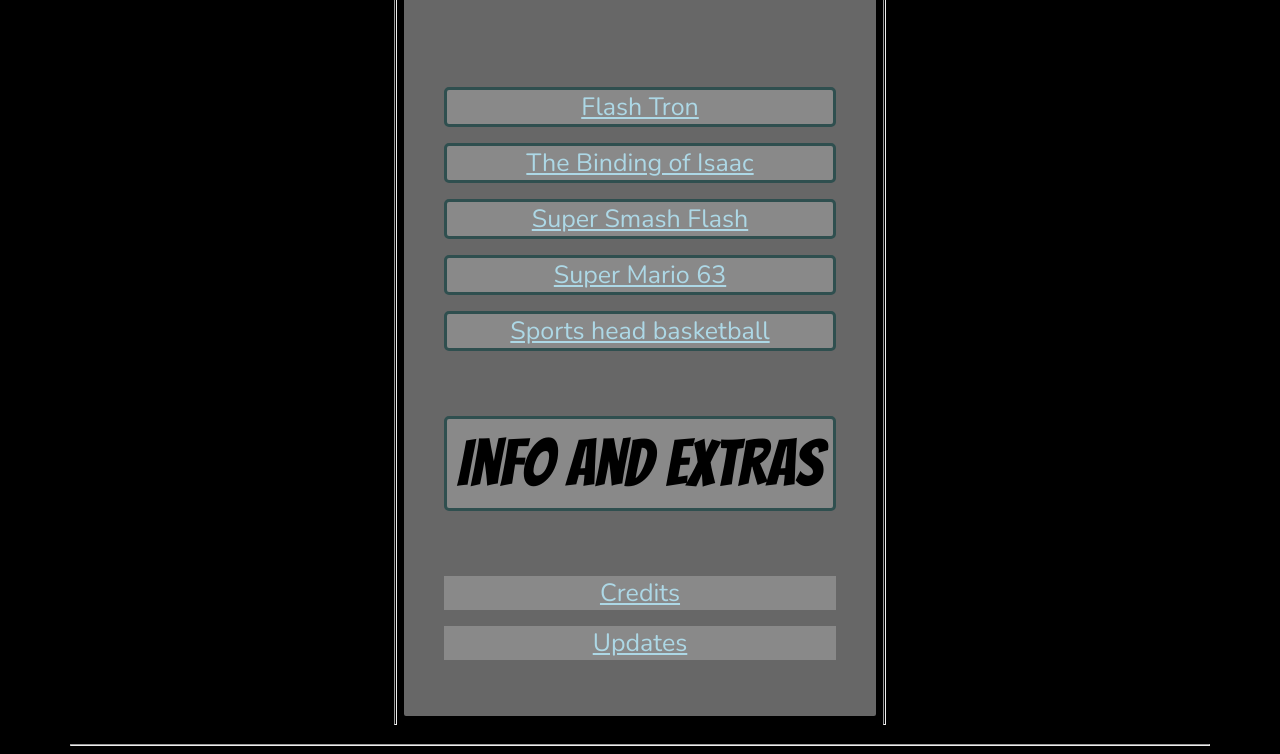
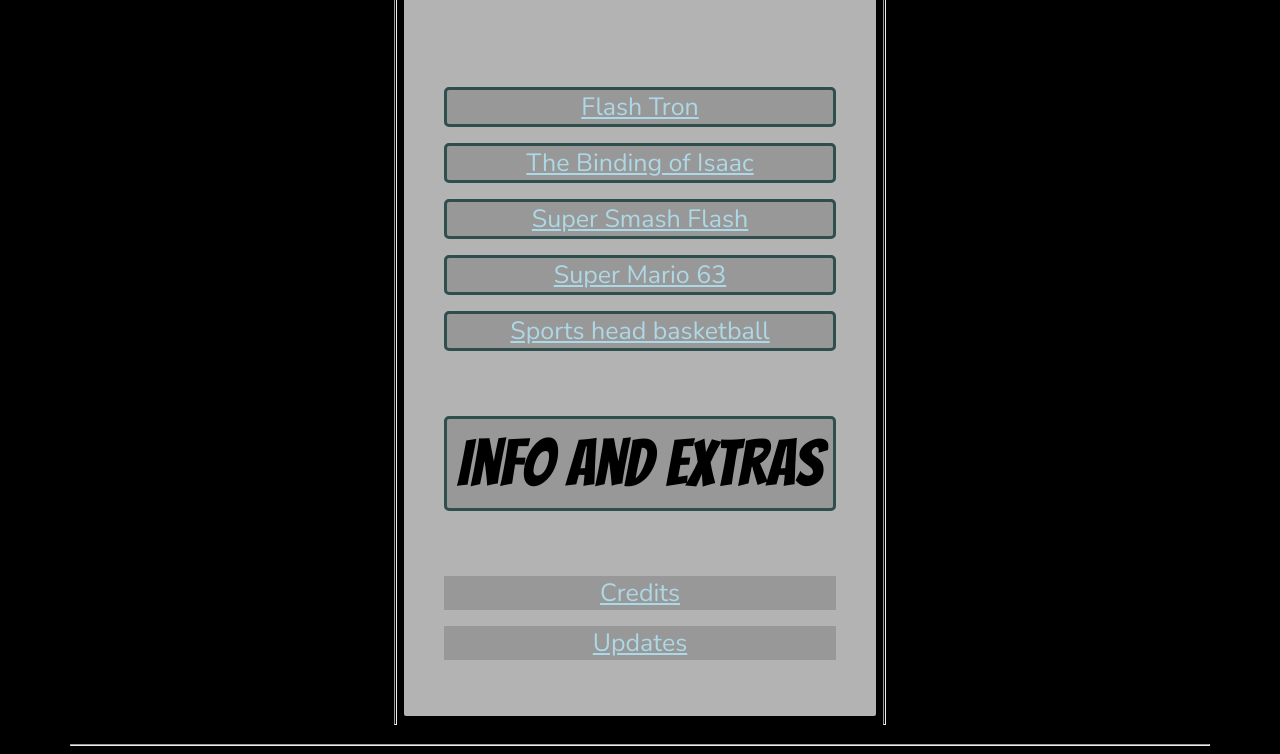
Before and after one commit to ZenithAp45/Damars.github.io, a plain HTML site: page index.html in a window 1280 px wide. Shown: the part 518-1272 px from the top of the page. Drawn offline with nearby package versions, Linux system fonts and the light colour scheme.

Commit message:
Update index.html

```diff
--- a/index.html
+++ b/index.html
@@ -4,7 +4,7 @@
 		<title>Classes</title>
 
                 <style>
-                div.one{border-style: solid; border-radius: 5px;padding: 40px; background-color: rgba(122, 122, 122, 0.85);}
+                div.one{border-style: solid; border-radius: 5px;padding: 40px; background-color: rgba(211, 211, 211, 0.85);}
                 p.two{align: center; border-style: solid; border-radius: 5px; background-color: rgba(145, 145, 145, 0.8); border-color: darkslategray;}
                 p.three{align: center; border-style: solid; border-radius: 5px; background-color: rgba(145, 145, 145, 0.8); border-color: darkslategray;padding: 5px;}
                 p.four{align: center; background-color: rgba(145, 145, 145, 0.8);}
```
